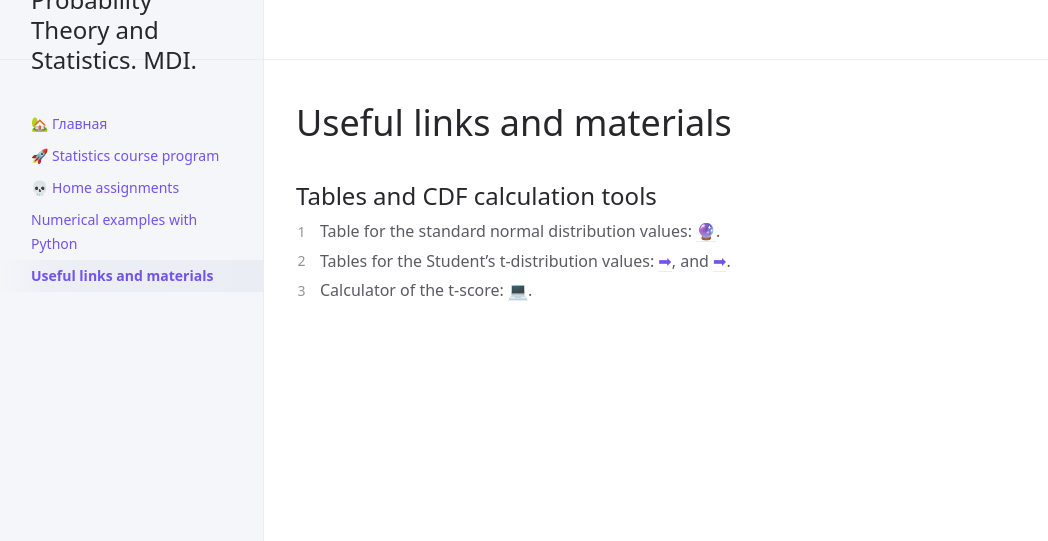
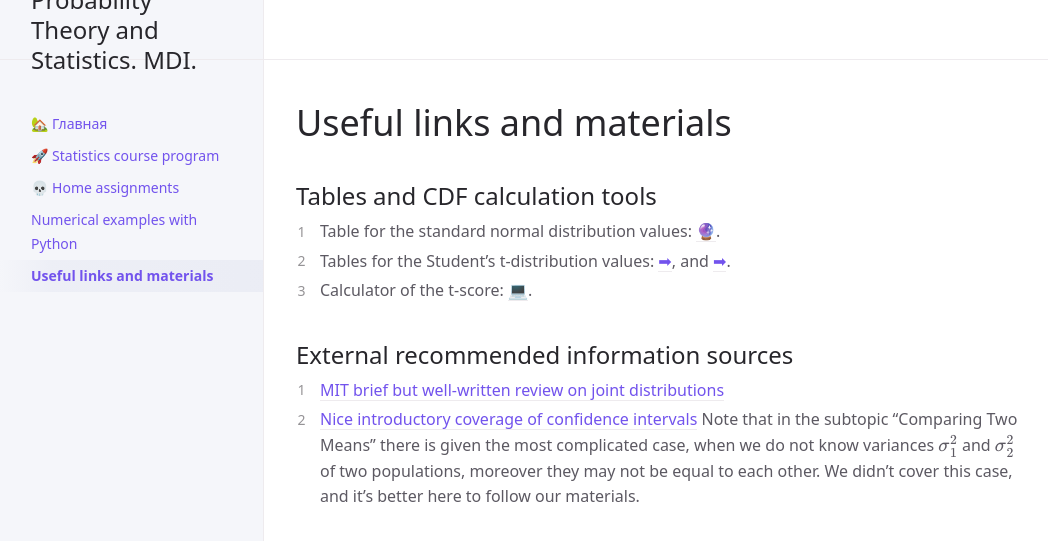
Before and after one commit to glkarpov/glkarpov.github.io, a Jekyll site: the page built from links.md, in a window 1280 px wide. Shown: the top 541 px of the page, without its empty margins (108-1156 px from the left). Built offline with Jekyll 4.4.1, drawn with Linux system fonts in a browser that asks for light colours; our own code applies the rules of GitHub Pages for plain Markdown files; formulas are drawn with MathJax 3; a script that is not in the unit is left out.

Commit message:
Addd materials

```diff
--- a/links.md
+++ b/links.md
@@ -5,3 +5,9 @@
 1. Table for the standard normal distribution values: [🔮](http://statcalculators.com/z-score-table-standard-normal-distribution/).
 2. Tables for the Student's t-distribution values: [➡](https://www.statology.org/how-to-read-t-distribution-table/), and [➡](https://www.tdistributiontable.com/).
 3. Calculator of the t-score: [💻](https://stattrek.com/online-calculator/t-distribution.aspx).
+
+## External recommended information sources
+
+1. [MIT brief but well-written review on joint distributions](https://math.mit.edu/~dav/05.dir/class7-prep-a.pdf)
+2. [Nice introductory coverage of confidence intervals](https://www0.gsb.columbia.edu/faculty/pglasserman/B6014/ConfidenceIntervals.pdf)
+Note that in the subtopic "Comparing Two Means" there is given the most complicated case, when we do not know variances $\sigma_1^2$ and $\sigma_2^2$ of two populations, moreover they may not be equal to each other. We didn't cover this case, and it's better here to follow our materials.
```
Also changed, not shown: README.md (+0 -1 lines).
